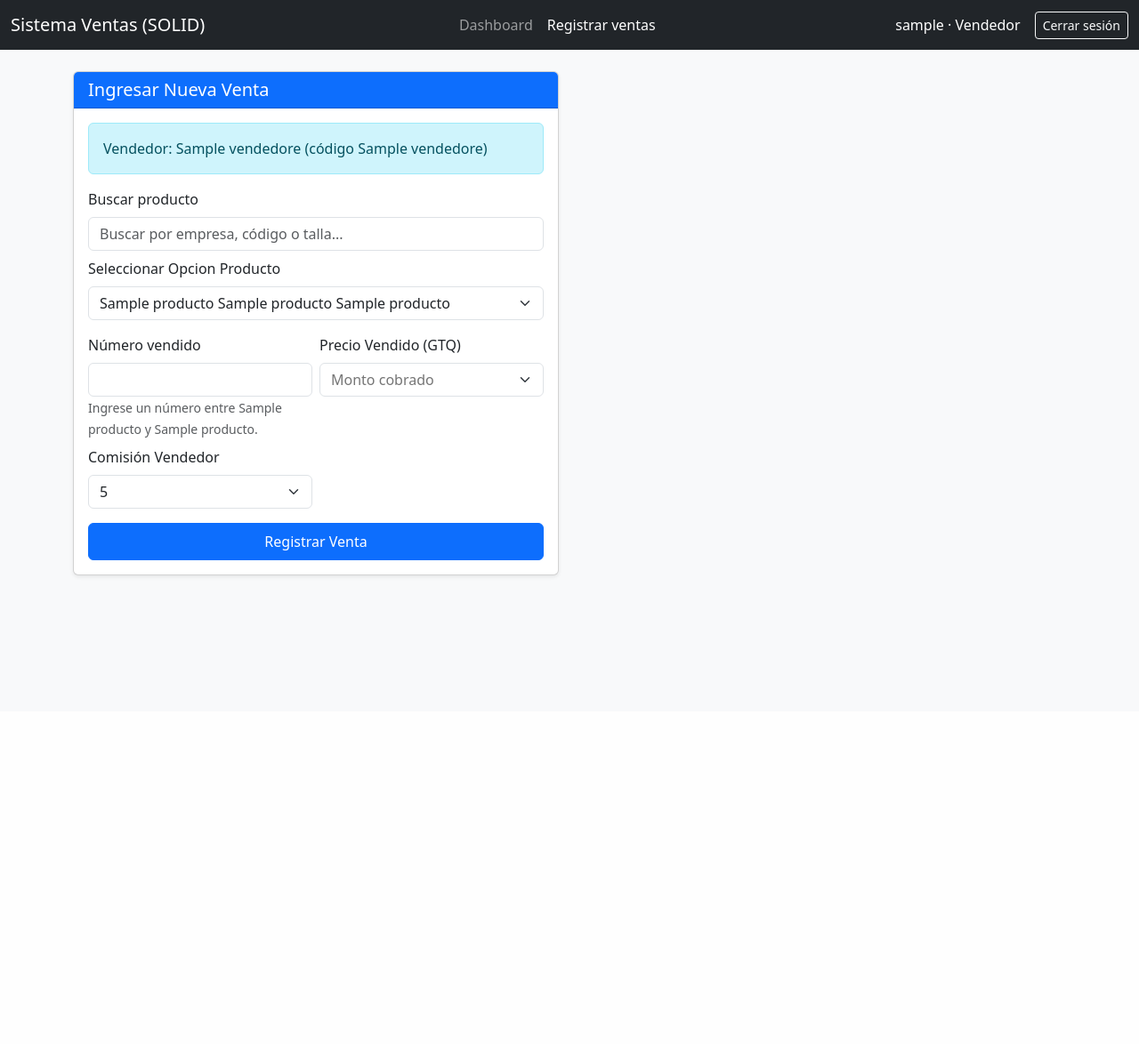
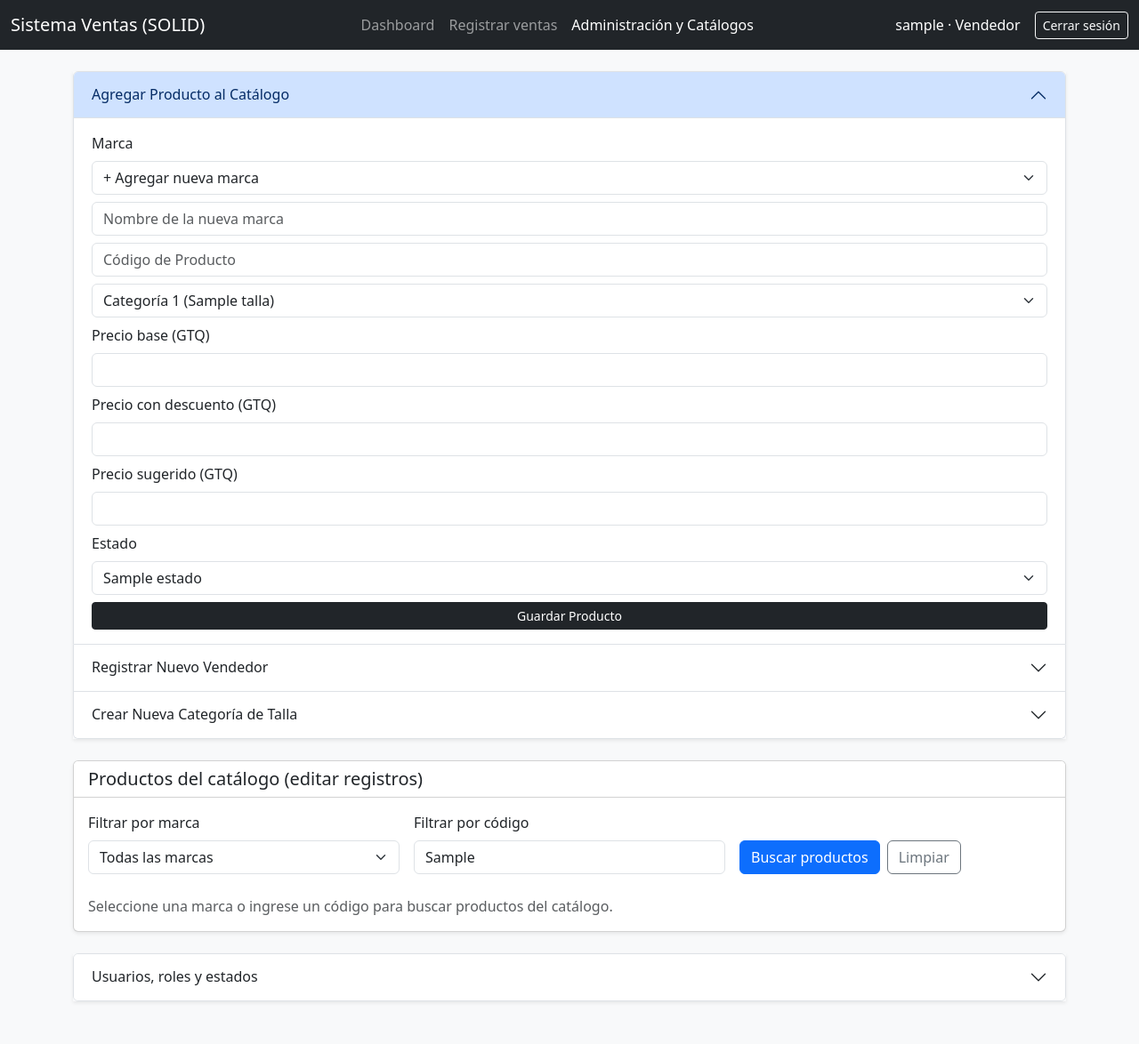
Before and after one commit to rchicb/sistema_ventas, a FastAPI app: template app/templates/formularios.html in a window 1280 px wide. Shown: the whole page at 89% size. Before the commit the page ends 650 px from the top, so only its background shows below. Run offline with FastAPI, Linux system fonts and the light colour scheme; the template is opened without the code that fills it: most values are stand-ins (such as "Sample title", 1, 10 or a date in 2020).

Commit message:
cambios en el proceso de registrar en formularios nuevos productos para catalogos de productos

```diff
--- a/app/templates/dashboard.html
+++ b/app/templates/dashboard.html
@@ -12,9 +12,8 @@
             <a class="navbar-brand" href="/">Sistema Ventas (SOLID)</a>
             <div class="navbar-nav">
                 <a class="nav-link active" href="/">Dashboard</a>
-                <a class="nav-link" href="/formularios">
-                    {% if es_admin %}Administración y Catálogos{% else %}Registrar ventas{% endif %}
-                </a>
+                <a class="nav-link" href="/ventas">Registrar ventas</a>
+                {% if es_admin %}<a class="nav-link" href="/formularios">Administración y Catálogos</a>{% endif %}
             </div>
             <div class="d-flex align-items-center gap-3 text-white">
                 <span>{{ usuario["username"] }} · {{ "Administrador" if es_admin else "Vendedor" }}</span>
--- a/app/templates/formularios.html
+++ b/app/templates/formularios.html
@@ -12,9 +12,8 @@
             <a class="navbar-brand" href="/">Sistema Ventas (SOLID)</a>
             <div class="navbar-nav">
                 <a class="nav-link" href="/">Dashboard</a>
-                <a class="nav-link active" href="/formularios">
-                    {% if es_admin %}Administración y Catálogos{% else %}Registrar ventas{% endif %}
-                </a>
+                <a class="nav-link" href="/ventas">Registrar ventas</a>
+                <a class="nav-link active" href="/formularios">Administración y Catálogos</a>
             </div>
             <div class="d-flex align-items-center gap-3 text-white">
                 <span>{{ usuario["username"] }} · {{ "Administrador" if es_admin else "Vendedor" }}</span>
@@ -24,82 +23,7 @@
     </nav>
     <div class="container mb-5">
         <div class="row g-4">
-            <!-- Registrar Venta -->
-            <div class="col-12 col-lg-6">
-                <div class="card shadow-sm h-100">
-                    <div class="card-header bg-primary text-white">
-                        <h5 class="mb-0">Ingresar Nueva Venta</h5>
-                    </div>
-                    <div class="card-body">
-                        <form action="/ventas/registrar" method="POST">
-                            {% if es_admin %}<div class="mb-3">
-                                <label class="form-label">Seleccionar Vendedor</label>
-                                <select name="vendedor_id" class="form-select" required>
-                                    {% for v in vendedores %}
-                                    <option value="{{ v[0] }}">{{ v[2] }} - {{ v[1] }}</option>
-                                    {% endfor %}
-                                </select>
-                            </div>{% else %}
-                            <div class="alert alert-info">Vendedor: {{ vendedores[0][1] }} (código {{ vendedores[0][2] }})</div>
-                            {% endif %}
-                            <div class="mb-3">
-                                <label for="producto_busqueda" class="form-label">Buscar producto</label>
-                                <input
-                                    type="search"
-                                    id="producto_busqueda"
-                                    class="form-control mb-2"
-                                    placeholder="Buscar por empresa, código o talla..."
-                                    autocomplete="off"
-                                >
-                                <label for="producto_select" class="form-label">Seleccionar Opcion Producto</label>
-                                <select id="producto_select" name="base_price_id" class="form-select" required {% if es_admin %}onchange="calcularSugeridos()"{% endif %}>
-                                    {% for p in productos %}
-                                    <option value="{{ p[0] }}"
-                                        {% if es_admin %}data-base="{{ p[4] }}" data-suggested="{{ p[6] }}"{% endif %}
-                                        data-start="{{ p[7] }}" data-end="{{ p[8] }}">
-                                        {{ p[1] }} {{ p[2] }} {{ p[3] }}{% if es_admin %} [Costo: GTQ {{ p[4] }}]{% endif %}</option>
-                                    {% endfor %}
-                                </select>
-                                <small id="producto_busqueda_estado" class="form-text text-muted" aria-live="polite"></small>
-                            </div>
-                            <div class="row g-2 mb-3">
-                                <div class="col-6">
-                                    <label for="numero_vendido" class="form-label">Número vendido</label>
-                                    <input type="number" min="1" step="1" name="numero_vendido" id="numero_vendido" class="form-control" required>
-                                    <small id="rango_numero" class="form-text text-muted"></small>
-                                </div>
-                                <div class="col-6">
-                                    <label class="form-label">Precio Vendido (GTQ)</label>
-                                    <input type="number" min="0.01" step="0.01" name="precio_vendido" id="precio_vendido" class="form-select" placeholder="Monto cobrado" required>
-                                </div>
-                                <div class="col-6">
-                                    <label class="form-label">Comisión Vendedor</label>
-                                    <select name="porcentaje_ganancia" class="form-select" required>
-                                        <option value="5">5</option>
-                                        <option value="10">10</option>
-                                        <option value="15">15</option>
-                                        <option value="20">20</option>
-                                    </select>
-                                </div>
-
-                            </div>
-                            {% if es_admin %}<div class="p-3 bg-light rounded mb-3">
-                                <small class="text-muted d-block mb-1">Guía de Precios Sugeridos Comerciales:</small>
-                                <div class="d-flex justify-content-between flex-wrap gap-2 text-dark font-monospace" style="font-size: 0.85rem;">
-                                    <span id="sug_NA">NA%: $0</span>
-                                    <span id="sug_20">20%: $0</span>
-                                    <span id="sug_25">25%: $0</span>
-                                </div>
-                            </div>
-                            {% endif %}
-                            <button type="submit" class="btn btn-primary w-100 py-2">Registrar Venta</button>
-                        </form>
-                    </div>
-                </div>
-            </div>
-
-            <!-- Catálogos rápidos (Acordeón Responsivo) -->
-            {% if es_admin %}<div class="col-12 col-lg-6">
+            <div class="col-12">
                 <div class="accordion shadow-sm" id="catalogosAccordion">
                     <!-- Productos -->
                     <div class="accordion-item">
@@ -131,7 +55,18 @@
                                             {% endfor %}
                                         </select>
                                     </div>
-                                    <div class="mb-2"><input type="number" step="0.01" name="precio_base" class="form-control" placeholder="Precio Costo Base ($)" required></div>
+                                    <div class="mb-2">
+                                        <label class="form-label">Precio base (GTQ)</label>
+                                        <input type="number" min="0.01" step="0.01" name="precio_base" class="form-control" required>
+                                    </div>
+                                    <div class="mb-2">
+                                        <label class="form-label">Precio con descuento (GTQ)</label>
+                                        <input type="number" min="0.01" step="0.01" name="precio_descuento" class="form-control" required>
+                                    </div>
+                                    <div class="mb-2">
+                                        <label class="form-label">Precio sugerido (GTQ)</label>
+                                        <input type="number" min="0.01" step="0.01" name="precio_sugerido" class="form-control" required>
+                                    </div>
                                     <div class="mb-2">
                                         <label class="form-label">Estado</label>
                                         <select name="estado_id" class="form-select" required>
@@ -189,6 +124,95 @@
                                 </form>
                             </div>
                         </div>
+                    </div>
+                </div>
+            </div>
+            <div class="col-12" id="productos">
+                <div class="card shadow-sm">
+                    <div class="card-header bg-white">
+                        <h5 class="mb-0">Productos del catálogo (editar registros)</h5>
+                    </div>
+                    <div class="card-body">
+                        <form action="/formularios#productos" method="GET" class="row g-3 align-items-end mb-4">
+                            <div class="col-12 col-md-4">
+                                <label for="marca_filtro" class="form-label">Filtrar por marca</label>
+                                <select id="marca_filtro" name="marca_filtro" class="form-select">
+                                    <option value="">Todas las marcas</option>
+                                    {% for empresa in empresas_catalogo %}
+                                    <option value="{{ empresa[0] }}" {% if empresa[0] == marca_filtro %}selected{% endif %}>{{ empresa[1] }}</option>
+                                    {% endfor %}
+                                </select>
+                            </div>
+                            <div class="col-12 col-md-4">
+                                <label for="codigo_filtro" class="form-label">Filtrar por código</label>
+                                <input id="codigo_filtro" name="codigo_filtro" type="search"
+                                       maxlength="50" value="{{ codigo_filtro }}" class="form-control"
+                                       placeholder="Escriba el código o parte de él">
+                            </div>
+                            <div class="col-12 col-md-4 d-flex gap-2">
+                                <button type="submit" class="btn btn-primary">Buscar productos</button>
+                                <a href="/formularios#productos" class="btn btn-outline-secondary">Limpiar</a>
+                            </div>
+                        </form>
+                        {% if not filtros_catalogo_aplicados %}
+                        <p class="text-muted mb-0">Seleccione una marca o ingrese un código para buscar productos del catálogo.</p>
+                        {% elif productos_catalogo %}
+                        <div class="table-responsive">
+                            <table class="table table-sm table-striped align-middle" style="min-width: 1250px;">
+                                <thead>
+                                    <tr>
+                                        <th>Marca</th><th>Código</th><th>Talla</th>
+                                        <th>Precio base</th><th>Precio con descuento</th>
+                                        <th>Precio sugerido</th><th>Estado</th><th></th>
+                                    </tr>
+                                </thead>
+                                <tbody>
+                                    {% for p in productos_catalogo %}
+                                    <tr>
+                                        <td>
+                                            <select form="producto-{{ p[0] }}" name="empresa_id" class="form-select form-select-sm" required>
+                                                {% for empresa in empresas_catalogo %}
+                                                <option value="{{ empresa[0] }}" {% if empresa[0] == p[2] %}selected{% endif %}>{{ empresa[1] }}</option>
+                                                {% endfor %}
+                                            </select>
+                                        </td>
+                                        <td><input form="producto-{{ p[0] }}" name="codigo" maxlength="50" value="{{ p[4] }}" class="form-control form-control-sm" required></td>
+                                        <td>
+                                            <select form="producto-{{ p[0] }}" name="talla_letra" class="form-select form-select-sm" required>
+                                                {% for talla in tallas_catalogo %}
+                                                <option value="{{ talla[0] }}" {% if talla[0] == p[5] %}selected{% endif %}>{{ talla[0] }} ({{ talla[1] }})</option>
+                                                {% endfor %}
+                                            </select>
+                                        </td>
+                                        <td><input form="producto-{{ p[0] }}" type="number" min="0.01" step="0.01" name="precio_base" value="{{ p[8] }}" class="form-control form-control-sm" required></td>
+                                        <td><input form="producto-{{ p[0] }}" type="number" min="0.01" step="0.01" name="precio_descuento" value="{{ p[9] }}" class="form-control form-control-sm" required></td>
+                                        <td><input form="producto-{{ p[0] }}" type="number" min="0.01" step="0.01" name="precio_sugerido" value="{{ p[10] }}" class="form-control form-control-sm" required></td>
+                                        <td>
+                                            <select form="producto-{{ p[0] }}" name="estado_id" class="form-select form-select-sm" required>
+                                                {% for estado in estados %}
+                                                <option value="{{ estado[0] }}" {% if estado[0] == p[11] %}selected{% endif %}>{{ estado[1] }}</option>
+                                                {% endfor %}
+                                            </select>
+                                        </td>
+                                        <td>
+                                            <form id="producto-{{ p[0] }}" action="/productos/modificar" method="POST">
+                                                <input type="hidden" name="precio_id" value="{{ p[0] }}">
+                                                <input type="hidden" name="producto_id" value="{{ p[1] }}">
+                                                <input type="hidden" name="marca_filtro" value="{{ marca_filtro or '' }}">
+                                                <input type="hidden" name="codigo_filtro" value="{{ codigo_filtro }}">
+                                                <button class="btn btn-sm btn-outline-primary" type="submit">Guardar</button>
+                                            </form>
+                                        </td>
+                                    </tr>
+                                    {% else %}
+                                    <tr><td colspan="8" class="text-center text-muted">No hay productos registrados.</td></tr>
+                                    {% endfor %}
+                                </tbody>
+                            </table>
+                        </div>
+                        {% else %}
+                        <p class="text-muted mb-0">No se encontraron productos con esos filtros.</p>
+                        {% endif %}
                     </div>
                 </div>
             </div>
@@ -268,21 +292,12 @@
                             </div>
                         </div>
                         </div>
-                        {% endif %}
                 </div>
         </div>
 
     <script src="https://cdn.jsdelivr.net/npm/bootstrap@5.3.0/dist/js/bootstrap.bundle.min.js"></script>
     <script>
-        const productoSelect = document.getElementById("producto_select");
-        const productoBusqueda = document.getElementById("producto_busqueda");
-        const productoBusquedaEstado = document.getElementById("producto_busqueda_estado");
-        const numeroVendido = document.getElementById("numero_vendido");
-        const rangoNumero = document.getElementById("rango_numero");
-        const opcionesProducto = Array.from(productoSelect.options);
-        let productoSeleccionado = productoSelect.value;
         const empresaSelect = document.getElementById("empresa_id");
-        if (empresaSelect) {
         const nuevaEmpresa = document.getElementById("nueva_empresa");
         function actualizarMarca() {
             const nueva = !empresaSelect.value;
@@ -294,85 +309,15 @@
         actualizarMarca();
 
         const userRole = document.getElementById("user-role");
+        const userSeller = document.getElementById("user-seller");
         function actualizarRolUsuario() {
             const esVendedor = userRole.value === "vendedor";
             document.getElementById("user-seller-wrap").classList.toggle("d-none", !esVendedor);
-                document.getElementById("user-seller").required = esVendedor;
-                document.getElementById("user-seller").disabled = !esVendedor;
+            userSeller.required = esVendedor;
+            userSeller.disabled = !esVendedor;
         }
         userRole.addEventListener("change", actualizarRolUsuario);
         actualizarRolUsuario();
-        }
-
-        productoBusqueda.addEventListener("input", function () {
-            const termino = this.value.trim().toLocaleLowerCase();
-            const opcionesFiltradas = opcionesProducto.filter(function (opcion) {
-                return opcion.textContent.toLocaleLowerCase().includes(termino);
-            });
-
-            productoSelect.replaceChildren(...opcionesFiltradas);
-            productoSelect.value = opcionesFiltradas.some(
-                opcion => opcion.value === productoSeleccionado
-            ) ? productoSeleccionado : "";
-
-            if (opcionesFiltradas.length === 0) {
-                const opcionVacia = document.createElement("option");
-                opcionVacia.textContent = "No se encontraron productos";
-                opcionVacia.disabled = true;
-                opcionVacia.selected = true;
-                productoSelect.append(opcionVacia);
-                productoSelect.value = "";
-                productoBusquedaEstado.textContent = "No hay productos que coincidan con la búsqueda.";
-            } else {
-                productoBusquedaEstado.textContent = termino
-                    ? `${opcionesFiltradas.length} producto(s) encontrado(s).`
-                    : "";
-            }
-
-            actualizarRangoNumero();
-            calcularSugeridos();
-        });
-
-        productoSelect.addEventListener("change", function () {
-            productoSeleccionado = this.value;
-            actualizarRangoNumero();
-        });
-
-        function actualizarRangoNumero() {
-            const option = productoSelect.options[productoSelect.selectedIndex];
-            const inicio = option ? option.getAttribute("data-start") : null;
-            const fin = option ? option.getAttribute("data-end") : null;
-            if (!inicio || !fin) {
-                numeroVendido.removeAttribute("max");
-                numeroVendido.removeAttribute("min");
-                numeroVendido.value = "";
-                rangoNumero.textContent = "";
-                return;
-            }
-            numeroVendido.min = inicio;
-            numeroVendido.max = fin;
-            if (!numeroVendido.value || Number(numeroVendido.value) < Number(inicio)
-                || Number(numeroVendido.value) > Number(fin)) {
-                numeroVendido.value = inicio;
-            }
-            rangoNumero.textContent = `Ingrese un número entre ${inicio} y ${fin}.`;
-        }
-
-        function calcularSugeridos() {
-            const option = productoSelect.options[productoSelect.selectedIndex];
-            const base = option ? parseFloat(option.getAttribute("data-base")) || 0 : 0;
-            const suggested = option ? parseFloat(option.getAttribute("data-suggested")) || 0 : 0;
-
-
-            const sugerencia = document.getElementById("sug_NA");
-            if (sugerencia) {
-                sugerencia.innerText = "PS%: GTQ" + (suggested * 1.00).toFixed(2);
-                document.getElementById("sug_20").innerText = "20%: GTQ" + (base * 1.20).toFixed(2);
-                document.getElementById("sug_25").innerText = "25%: GTQ" + (base * 1.25).toFixed(2);
-            }
-        }
-        actualizarRangoNumero();
-        calcularSugeridos();
     </script>
 </body>
 </html>
```
Also changed, not shown: app/routers/web.py (+206 -37 lines), app/templates/ventas.html (added, +183 -0 lines). Lines whose indentation alone changed are shown as unchanged.
